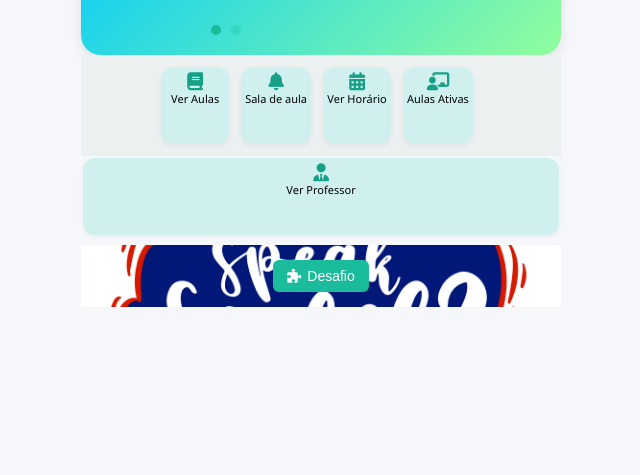
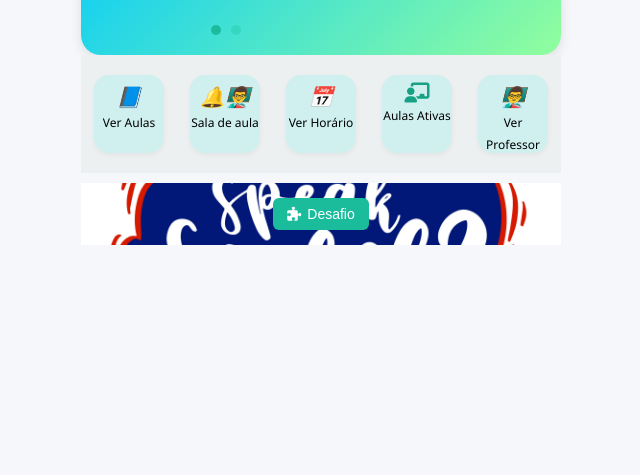
Before and after one commit to Sabelider/ExAap, a FastAPI app: template templates/perfil.html in a window 1280 px wide. Shown: the part 113-588 px from the top of the page, without its empty margins (319-959 px from the left). Run offline with FastAPI, Linux system fonts and the light colour scheme; the template is opened without the code that fills it, so the values that code supplies are empty; parts of the project's set-up code (start-up, migrations or seed data) failed here and were passed over; some libraries are stand-ins or nearby versions.

Commit message:
Update perfil.html

```diff
--- a/templates/perfil.html
+++ b/templates/perfil.html
@@ -79,62 +79,34 @@
     background-color: #1abc9c;
   }
 
-
-  .btn-entrar {
-    display: inline-block;
-    margin-top: 12px;
-    padding: 10px 18px;
-    background: linear-gradient(135deg, #4facfe, #00f2fe);
-    color: white;
-    font-weight: bold;
-    font-size: 16px;
-    border: none;
-    border-radius: 12px;
-    cursor: pointer;
-    text-decoration: none;
-    box-shadow: 0 4px 12px rgba(0, 0, 0, 0.2);
-    transition: all 0.3s ease-in-out;
-  }
-
-  .btn-entrar:hover {
-    background: linear-gradient(135deg, #00f2fe, #4facfe);
-    transform: scale(1.05);
-    box-shadow: 0 6px 16px rgba(0, 0, 0, 0.25);
-  }
-
   .acoes {
     display: flex;
-  justify-content: center;
-  gap: 8px;
+    justify-content: space-around;
     background: #ecf0f1;
-  padding: 10px 0;
+    padding: 15px 0;
     flex-wrap: wrap;
   }
 
   .acao {
-  flex: 0 1 auto;
-  min-width: 60px;
-  height: 65px;
+    width: 70px;
+    height: 70px;
     background: #d0f0ef;
-  border-radius: 12px;
+    border-radius: 15px;
     text-align: center;
-  padding: 6px 4px;
-  margin: 2px;
+    padding-top: 8px;
+    margin: 5px;
     box-shadow: 0 2px 5px rgba(0,0,0,0.05);
   }
 
   .acao i {
-  font-size: 18px;
+    font-size: 20px;
     display: block;
     color: #16a085;
-  margin-bottom: 2px;
   }
 
   .acao span {
-  font-size: 11px;
-  color: #000000;
-  display: block;
-  line-height: 1.1;
+    font-size: 12px;
+    color: #000000; /* preto */
   }
 
   .ultimas-aulas {
@@ -302,37 +274,28 @@
 
   <div class="acoes">
     <div class="acao" onclick="toggleAulas()">
-    <i class="fa-solid fa-book"></i>
+      <i>📘</i>
       <span>Ver Aulas</span>
     </div>
-
     <div class="acao" id="btn-notificacao" onclick="verNotificacao()">
-    <i id="icone-sino" class="fa-solid fa-bell"></i>
+  <i id="icone-sino">🔔👨‍🏫</i>
   <span id="texto-sala">Sala de aula</span>
     </div>
-
     <div class="acao" onclick="verHorario()">
-    <i class="fa-solid fa-calendar-days"></i>
+      <i>📅</i>
       <span>Ver Horário</span>
     </div>
-
     <div class="acao" id="btn-aulas-ativas">
     <i id="icone-aulas" class="fa-solid fa-chalkboard-teacher"></i>
     <span id="texto-aulas">Aulas Ativas</span>
   </div>
-
-    <div id="info-aula" class="info-box"></div>
-</div>
-
     <div class="acao" onclick="toggleProfessor()">
-    <i class="fa-solid fa-user-tie"></i>
+      <i>👨‍🏫</i>
       <span>Ver Professor</span>
     </div>
   </div>
-
 <!-- Link para ícones -->
 <link rel="stylesheet" href="https://cdnjs.cloudflare.com/ajax/libs/font-awesome/6.5.0/css/all.min.css">
-
 
 <!-- Botão para abrir o desafio (centralizado) -->
 <div style="display: flex; justify-content: center; margin: 10px 0; background: url('/static/fundo.jpg') no-repeat center center; background-size: cover; padding: 15px 0;">
@@ -580,7 +543,7 @@ function abrirPagamentos() {
     }
   };
 
-
+  // Normaliza o nome do aluno para consulta
   const aluno = nomeAluno.trim().toLowerCase().replace(/\s+/g, "");
 
   async function verificarAulaAtiva() {
@@ -598,19 +561,13 @@ function abrirPagamentos() {
         texto.textContent = "Aula Ativa";
         document.getElementById("btn-aulas-ativas").classList.add("active");
 
+        // Mostrar info extra
         const hora = new Date().toLocaleTimeString([], {
           hour: '2-digit',
           minute: '2-digit'
         });
 
-        // Botão "Entrar" direciona para sala_virtual_aluno
-        const linkEntrar = `/sala_virtual_aluno?email=${encodeURIComponent(data.professor)}&aluno=${encodeURIComponent(aluno)}`;
-
-        infoBox.innerHTML = `
-          <b>Aula a decorrer</b> — ${hora}<br>
-          👨‍🏫 Professor: ${data.professor || "Desconhecido"} <br>
-          <a href="${linkEntrar}" class="btn-entrar">Entrar</a>
-        `;
+        infoBox.innerHTML = `<b>Aula a decorrer</b> — ${hora}<br>👨‍🏫 Professor: ${data.professor || "Desconhecido"}`;
         infoBox.classList.add("active");
       } else {
         // Nenhuma aula
@@ -618,14 +575,14 @@ function abrirPagamentos() {
         texto.textContent = "Aulas Ativas";
         document.getElementById("btn-aulas-ativas").classList.remove("active");
         infoBox.classList.remove("active");
-        infoBox.innerHTML = "";
       }
     } catch (err) {
       console.error("Erro ao verificar aula ativa:", err);
     }
   }
 
-  setInterval(verificarAulaAtiva, 5000);
+
+  setInterval(verificarAulaAtiva, 2000);
 
   function toggleDesafio() {
     const desafio = document.getElementById('container-desafio');
```
Lines whose indentation alone changed are shown as unchanged.
